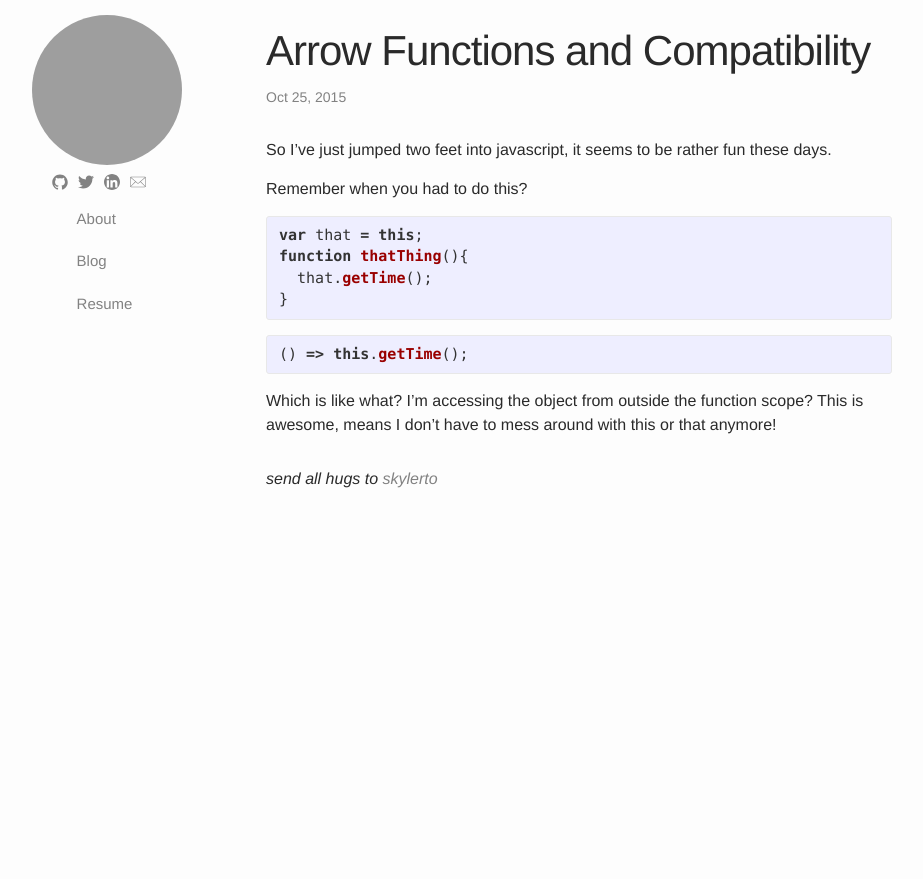
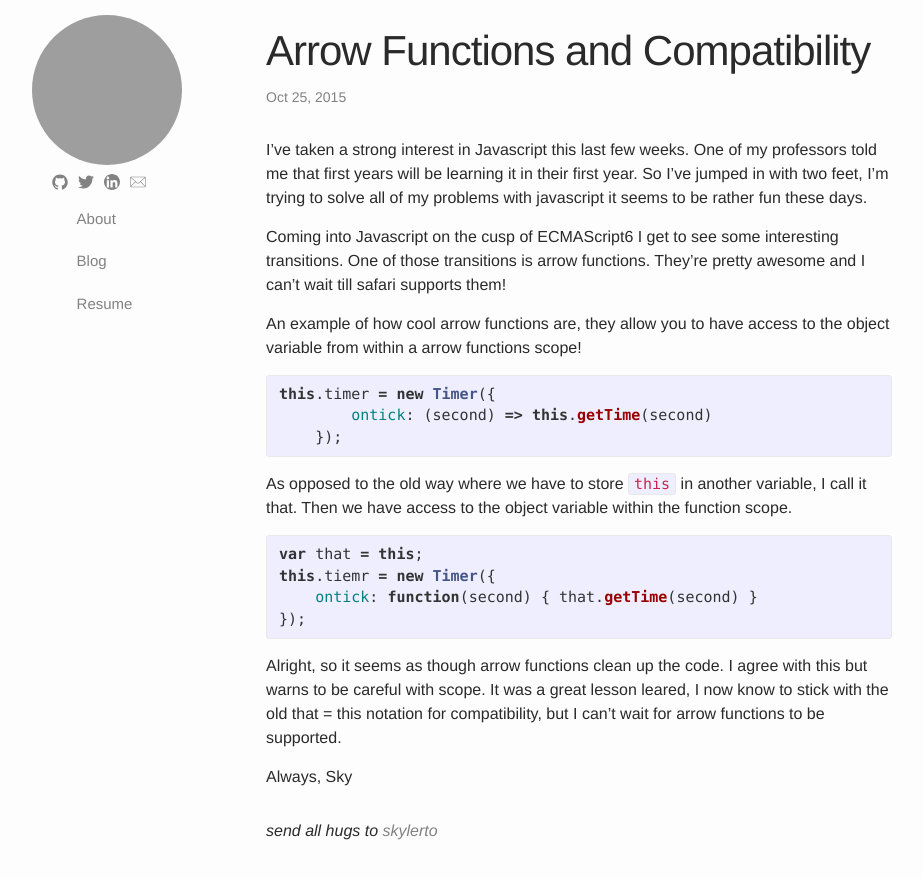
Before and after one commit to skylerto/skylerto.github.io, a Jekyll site: the page built from _posts/2015-10-26-javascript-arrow-functions.markdown, in a window 1280 px wide. Shown: the top 879 px of the page, without its empty margins (159-1082 px from the left). Built offline with Jekyll 4.4.1, drawn with Linux system fonts in a browser that asks for light colours; grey boxes are pictures that could not be loaded.

Commit message:
added arrow functions post

```diff
--- a/_posts/2015-10-26-javascript-arrow-functions.markdown
+++ b/_posts/2015-10-26-javascript-arrow-functions.markdown
@@ -5,24 +5,32 @@ date: 2015-10-25
 categories: programming javascript
 ---
 
-So I've just jumped two feet into javascript, it seems to be rather fun these days.
+I've taken a strong interest in Javascript this last few weeks. One of my professors told me that first years will be learning it in their first year.
+So I've jumped in with two feet, I'm trying to solve all of my problems with javascript it seems to be rather fun these days.
 
-Remember when you had to do this?
 <!-- <script src="http://gist.github.com/1943530.js"></script> -->
 
+Coming into Javascript on the cusp of ECMAScript6 I get to see some interesting transitions. One of those transitions is arrow functions.
+They're pretty awesome and I can't wait till safari supports them!
+
+An example of how cool arrow functions are, they allow you to have access to the object variable from within a arrow functions scope!
+{% highlight js %}
+this.timer = new Timer({
+        ontick: (second) => this.getTime(second)
+    });
+{% endhighlight %}
+
+As opposed to the old way where we have to store `this` in another variable, I call it that. Then we have access to the object variable within the function scope.
 {% highlight js %}
 
 var that = this;
-function thatThing(){
-  that.getTime();
-}
+this.tiemr = new Timer({
+    ontick: function(second) { that.getTime(second) }
+});
 
 {% endhighlight %}
 
-{% highlight js %}
+Alright, so it seems as though arrow functions clean up the code. I agree with this but warns to be careful with scope. It was a great lesson leared, I now know to stick with the old that = this notation for compatibility, but I can't wait for arrow functions to be supported.
 
-() => this.getTime();
-
-{% endhighlight %}
-
-Which is like what? I'm accessing the object from outside the function scope? This is awesome, means I don't have to mess around with this or that anymore!
+Always,
+Sky
```
